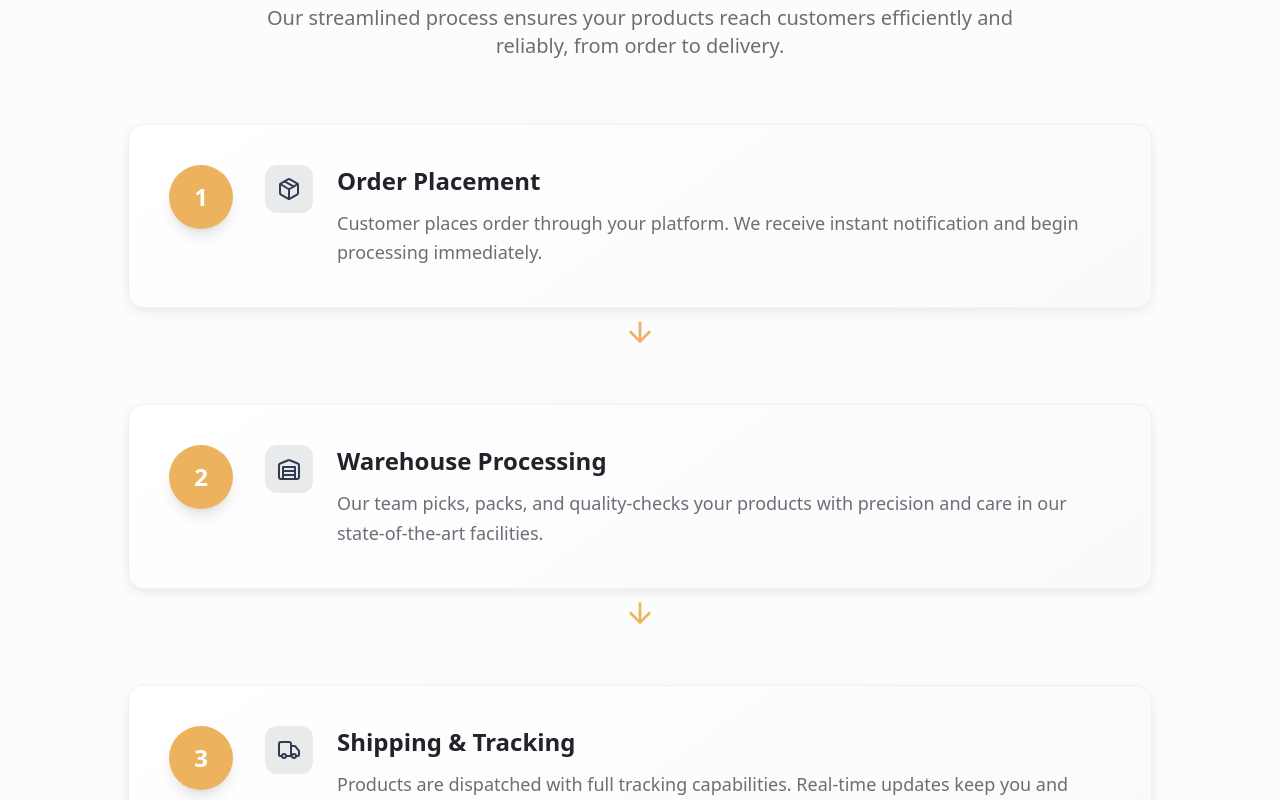
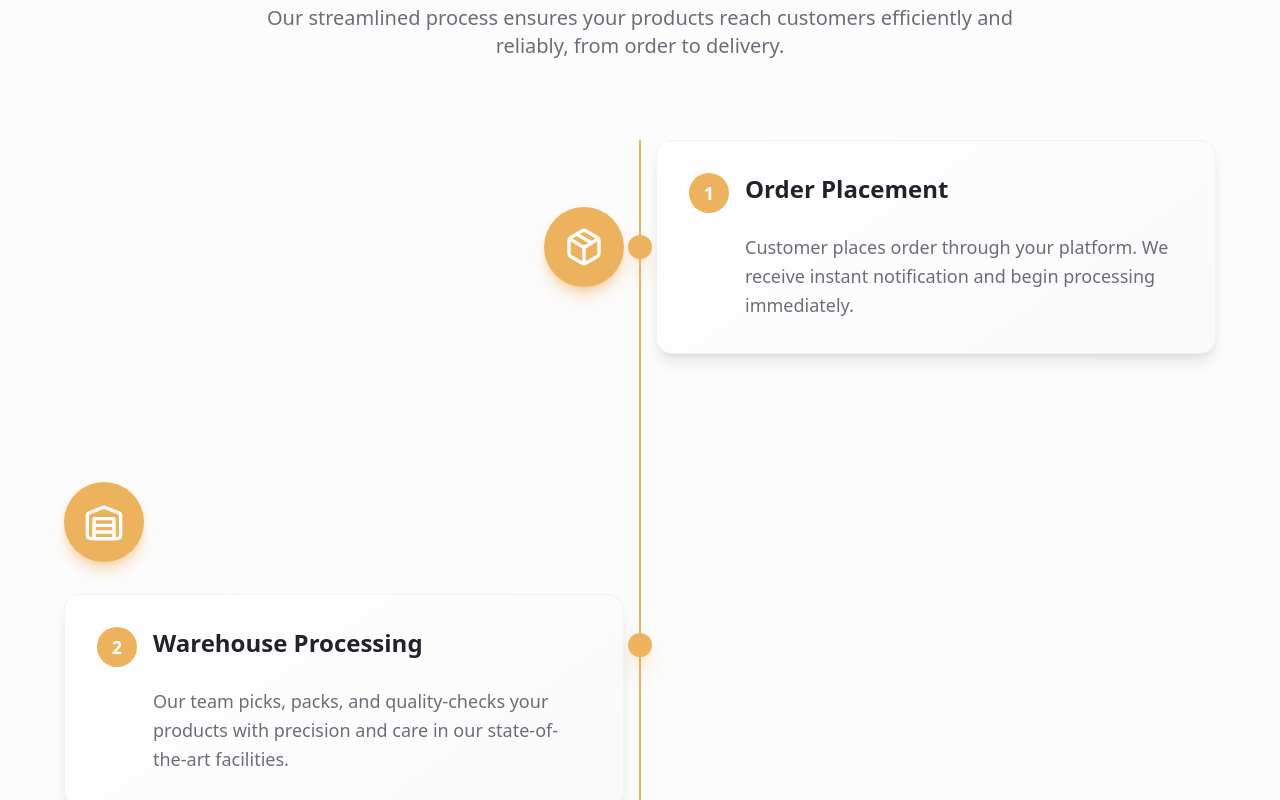
Before and after one commit to RajveerKalsi/partner-hub-design, a React (Vite) app: page / in a window 1280 px wide. Shown: the part 5000-5800 px from the top of the page. Built offline with nearby package versions, Linux system fonts and the light colour scheme; the HTML template or start-up script is replaced by a standard one.

Commit message:
Refactor: Rework "How We Work" section design

```diff
--- a/src/components/HowWeWorkSection.tsx
+++ b/src/components/HowWeWorkSection.tsx
@@ -1,7 +1,12 @@
-import { ArrowDown, Package, Warehouse, Truck, CheckCircle } from 'lucide-react';
+import { useEffect, useRef, useState } from 'react';
+import { Package, Warehouse, Truck, CheckCircle, LucideIcon } from 'lucide-react';
 
 const HowWeWorkSection = () => {
-  const steps = [
+  const [activeStep, setActiveStep] = useState(0);
+  const sectionRef = useRef<HTMLDivElement>(null);
+  const stepsRef = useRef<(HTMLDivElement | null)[]>([]);
+
+  const steps: { number: number; title: string; description: string; icon: LucideIcon }[] = [
     {
       number: 1,
       title: "Order Placement",
@@ -28,10 +33,37 @@ const HowWeWorkSection = () => {
     },
   ];
 
+  useEffect(() => {
+    const handleScroll = () => {
+      if (!sectionRef.current) return;
+
+      const sectionTop = sectionRef.current.offsetTop;
+      const sectionHeight = sectionRef.current.offsetHeight;
+      const scrollPosition = window.scrollY + window.innerHeight / 2;
+
+      stepsRef.current.forEach((stepElement, index) => {
+        if (!stepElement) return;
+
+        const stepTop = stepElement.offsetTop + sectionTop;
+        const stepHeight = stepElement.offsetHeight;
+        const stepCenter = stepTop + stepHeight / 2;
+
+        if (scrollPosition >= stepCenter - 100 && scrollPosition <= stepCenter + 100) {
+          setActiveStep(index);
+        }
+      });
+    };
+
+    window.addEventListener('scroll', handleScroll);
+    handleScroll();
+
+    return () => window.removeEventListener('scroll', handleScroll);
+  }, []);
+
   return (
-    <section className="py-24 bg-muted/30">
+    <section ref={sectionRef} className="py-24 bg-muted/30 relative">
       <div className="container mx-auto px-6">
-        <div className="text-center mb-16">
+        <div className="text-center mb-20">
           <div className="section-divider">
             <h2 className="text-4xl md:text-5xl font-bold text-foreground pt-8 mb-6">
               How We Work
@@ -43,54 +75,93 @@ const HowWeWorkSection = () => {
           </p>
         </div>
 
-        <div className="max-w-5xl mx-auto space-y-8">
-          {steps.map((step, index) => (
-            <div key={step.number}>
-              <div className="card-elevated p-8 md:p-10">
-                <div className="grid md:grid-cols-[auto_1fr] gap-8 items-start">
-                  {/* Step Number Circle */}
-                  <div className="flex flex-col items-center">
-                    <div className="w-16 h-16 rounded-full bg-accent flex items-center justify-center shadow-lg">
-                      <span className="text-2xl font-bold text-accent-foreground">
-                        {step.number}
-                      </span>
+        <div className="max-w-6xl mx-auto relative">
+          {/* Vertical Timeline Line */}
+          <div className="absolute left-1/2 top-0 bottom-0 w-0.5 -translate-x-1/2 hidden md:block">
+            {/* Background line */}
+            <div className="absolute inset-0 bg-border"></div>
+            {/* Animated highlight line */}
+            <div
+              className="absolute top-0 left-0 right-0 bg-accent transition-all duration-500 ease-out"
+              style={{
+                height: `${((activeStep + 1) / steps.length) * 100}%`,
+              }}
+            ></div>
+          </div>
+
+          {/* Steps */}
+          <div className="space-y-32">
+            {steps.map((step, index) => {
+              const isLeft = index % 2 === 0;
+              const isActive = activeStep >= index;
+              const IconComponent = step.icon;
+
+              return (
+                <div
+                  key={step.number}
+                  ref={(el) => (stepsRef.current[index] = el)}
+                  className="relative"
+                >
+                  <div className={`grid md:grid-cols-2 gap-8 items-center ${isLeft ? '' : 'md:grid-flow-dense'}`}>
+                    {/* Icon Side */}
+                    <div className={`flex ${isLeft ? 'md:justify-end' : 'md:justify-start'} justify-center`}>
+                      <div
+                        className={`w-20 h-20 rounded-full flex items-center justify-center transition-all duration-500 ${
+                          isActive
+                            ? 'bg-accent shadow-lg shadow-accent/50'
+                            : 'bg-muted border-2 border-border'
+                        }`}
+                      >
+                        <IconComponent
+                          className={`w-10 h-10 transition-colors duration-500 ${
+                            isActive ? 'text-accent-foreground' : 'text-muted-foreground'
+                          }`}
+                        />
                       </div>
                     </div>
 
-                  {/* Content */}
-                  <div className="flex-1">
-                    <div className="flex items-start gap-6">
-                      {/* Icon */}
-                      <div className="w-12 h-12 rounded-lg bg-primary/10 flex items-center justify-center flex-shrink-0">
-                        <step.icon className="w-6 h-6 text-primary" />
+                    {/* Content Side */}
+                    <div className={`${isLeft ? '' : 'md:col-start-1'}`}>
+                      <div className={`card-elevated p-8 transition-all duration-500 ${
+                        isActive ? 'shadow-lg' : ''
+                      }`}>
+                        <div className="flex items-start gap-4 mb-4">
+                          <div className={`w-10 h-10 rounded-full flex items-center justify-center flex-shrink-0 transition-colors duration-500 ${
+                            isActive ? 'bg-accent text-accent-foreground' : 'bg-muted text-muted-foreground'
+                          }`}>
+                            <span className="text-lg font-bold">{step.number}</span>
                           </div>
-
-                      {/* Text Content */}
                           <div className="flex-1">
                             <h3 className="text-2xl font-bold text-foreground mb-3">
                               {step.title}
                             </h3>
-                        <p className="text-lg text-muted-foreground leading-relaxed">
+                          </div>
+                        </div>
+                        <p className="text-lg text-muted-foreground leading-relaxed ml-14">
                           {step.description}
                         </p>
                       </div>
                     </div>
                   </div>
+
+                  {/* Center dot on timeline */}
+                  <div className="absolute left-1/2 top-1/2 -translate-x-1/2 -translate-y-1/2 hidden md:block z-10">
+                    <div
+                      className={`w-4 h-4 rounded-full transition-all duration-500 ${
+                        isActive
+                          ? 'bg-accent scale-150 shadow-lg shadow-accent/50'
+                          : 'bg-border scale-100'
+                      }`}
+                    ></div>
+                  </div>
+                </div>
+              );
+            })}
           </div>
         </div>
 
-              {/* Arrow connector (not shown on last item) */}
-              {index < steps.length - 1 && (
-                <div className="flex justify-center py-4">
-                  <ArrowDown className="w-8 h-8 text-accent animate-bounce" />
-                </div>
-              )}
-            </div>
-          ))}
-        </div>
-
         {/* CTA Section */}
-        <div className="text-center mt-16">
+        <div className="text-center mt-24">
           <div className="card-elevated inline-block p-8">
             <h3 className="text-2xl font-bold text-foreground mb-4">
               Ready to Streamline Your Logistics?
```
Lines whose indentation alone changed are shown as unchanged.
